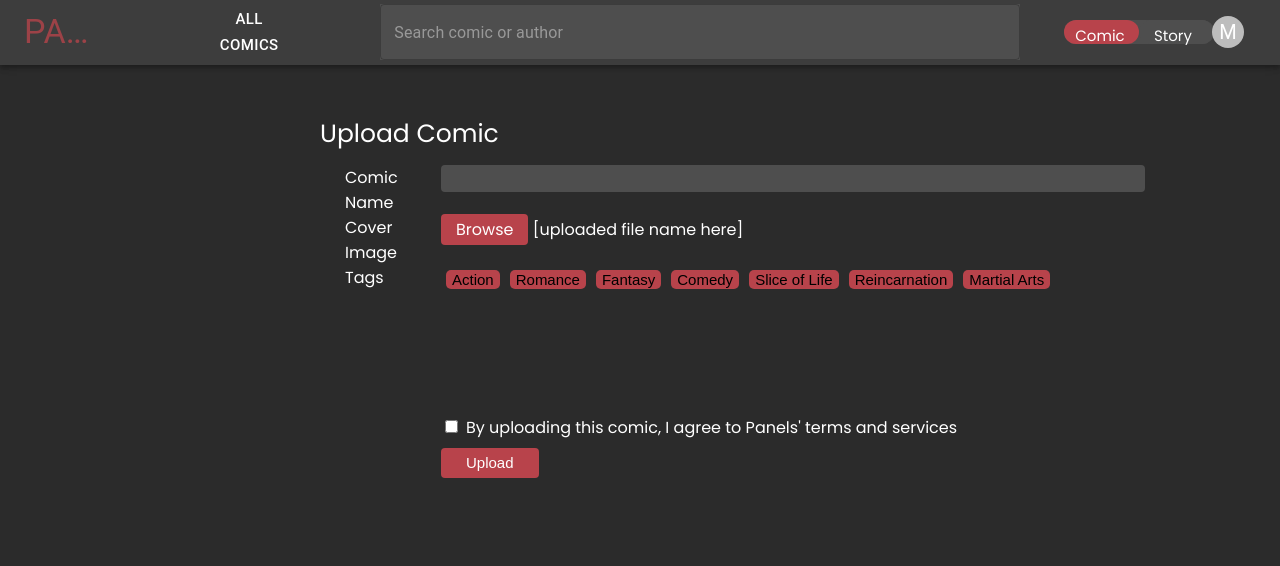
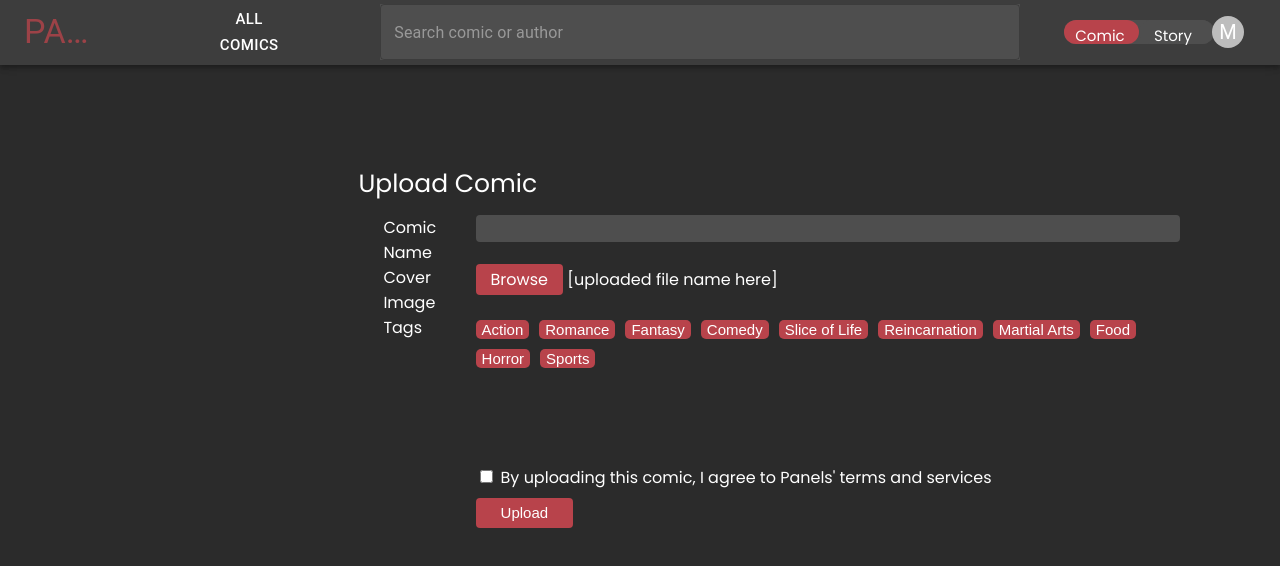
Before and after one commit to CobyYee/Panels, a React (Create React App) app in the folder client/: page /uploadcomic in a window 1280 px wide. Shown: the top 566 px of the page. Built offline with nearby package versions, Linux system fonts and the light colour scheme.

Commit message:
Polished upload comic

```diff
--- a/client/src/App.css
+++ b/client/src/App.css
@@ -183,9 +183,9 @@ html, body {
 
 #upload_comic {
   display: block;
-  padding-left: 25%;
-  padding-top: 50px;
-  width: 75%
+  padding-left: 28%;
+  padding-top: 100px;
+  width: 72%
 }
 
 #upload_comic_label {
@@ -248,12 +248,13 @@ html, body {
 
 #tags {
   height: 150px;
+  width: 700px;
 }
 
 .tag_button {
   font-size: 15px;
-  margin: 5px;
-  color: black;
+  margin: 5px 10px 5px 0px;
+  color: white;
   background-color: #b8434b;
   border-radius: 5px;
   border: 0px solid transparent;
--- a/client/src/components/UploadComic.js
+++ b/client/src/components/UploadComic.js
@@ -2,7 +2,8 @@ import { useState } from 'react';
 
 function UploadComic() {
     const [file, setFile] = useState(null);
-    const [tags, setTags] = useState(["Action", "Romance", "Fantasy", "Comedy", "Slice of Life", "Reincarnation", "Martial Arts"]);
+    const [tags, setTags] = useState(["Action", "Romance", "Fantasy", "Comedy", "Slice of Life", "Reincarnation", "Martial Arts",
+                                            "Food", "Horror", "Sports"]);
 
     return (
         <div id="upload_comic">
```
